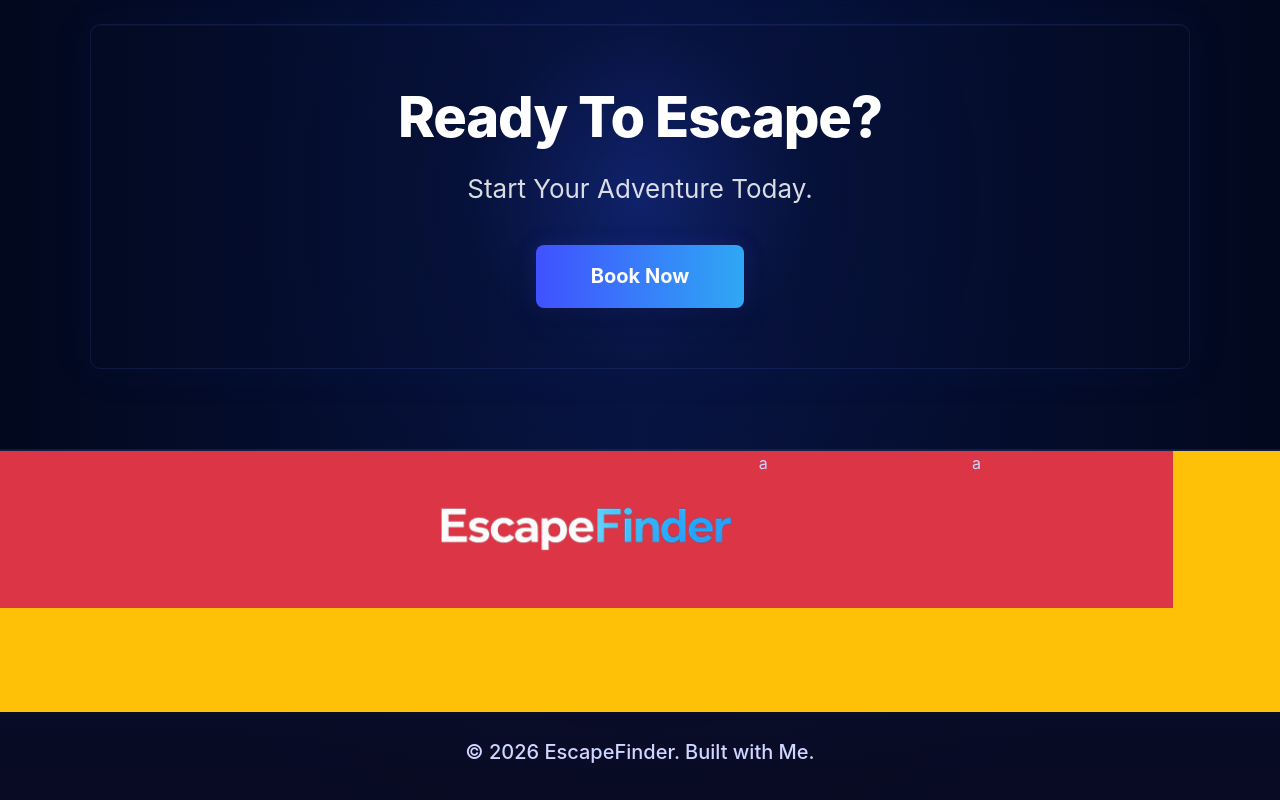
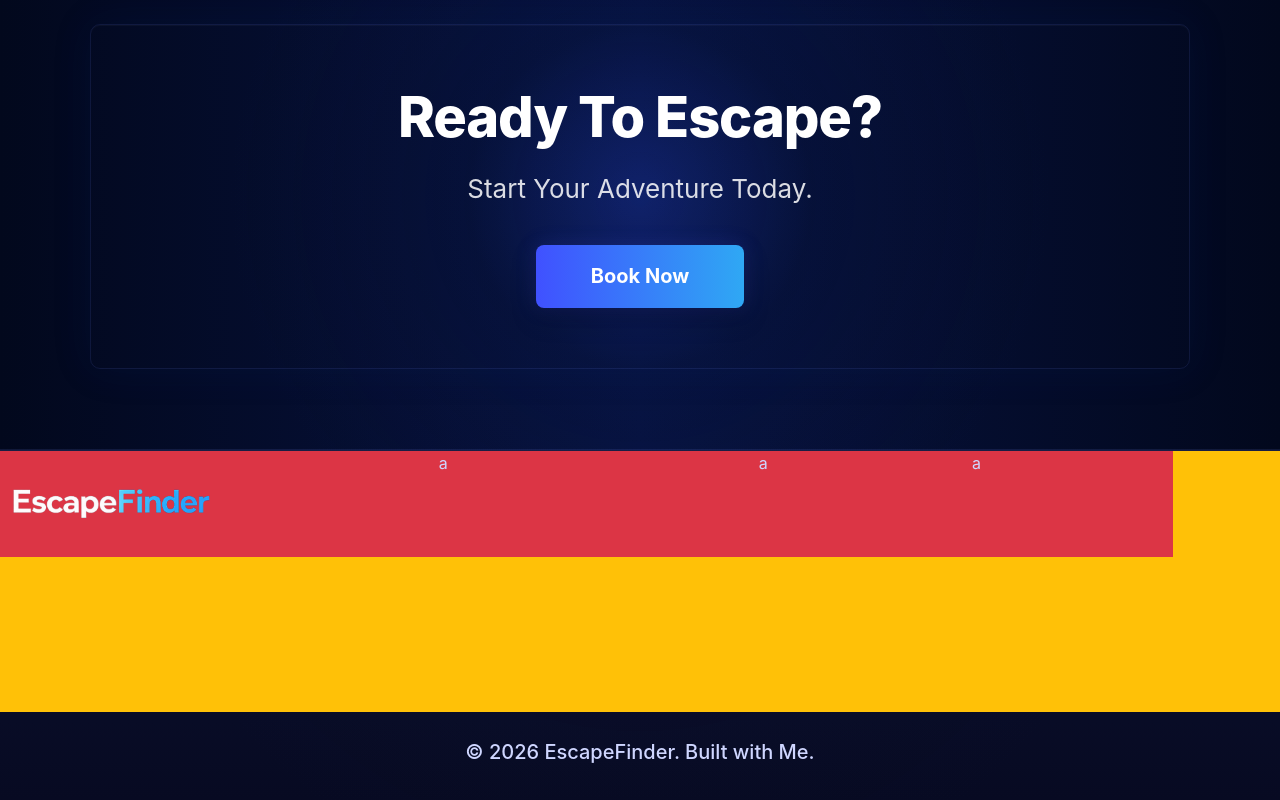
Before and after one commit to kiumars609/escape-finder, a React (Vite) app: page / in a window 1280 px wide. Shown: the part 1087-1887 px from the top of the page. Built offline with nearby package versions, Linux system fonts and the light colour scheme.

Commit message:
Edit Footer

```diff
--- a/src/Components/Footer/Footer.jsx
+++ b/src/Components/Footer/Footer.jsx
@@ -1,6 +1,6 @@
 import React from "react";
 import "./style.css";
-import logo from '../../assets/images/logo/logo.png'
+import logo from "../../assets/images/logo/logo.png";
 
 export default function Footer() {
   return (
@@ -9,12 +9,10 @@ export default function Footer() {
         <div className="row footer">
           <div className="col-12 h-75 bg-warning">
             <div className="row">
-              <div className="col-12 col-md-4 bg-danger">
-
+              <div className="col-12 col-md-4 bg-danger d-flex">
+                <img src={logo} alt="logo" className="logo" />
               </div>
-              <div className="col-12 col-md-3 bg-danger">
-                <img src={logo} alt="logo" className="" />
-              </div>
+              <div className="col-12 col-md-3 bg-danger">a</div>
               <div className="col-12 col-md-2 bg-danger">a</div>
               <div className="col-12 col-md-2 bg-danger">a</div>
               <div className="col-12 col-md-2 bg-danger"></div>
--- a/src/Components/Footer/style.css
+++ b/src/Components/Footer/style.css
@@ -41,3 +41,7 @@ footer a {
 footer a:hover {
   color: #ffffff;
 }
+
+.footer .logo{
+    width: 200px;
+}
```
